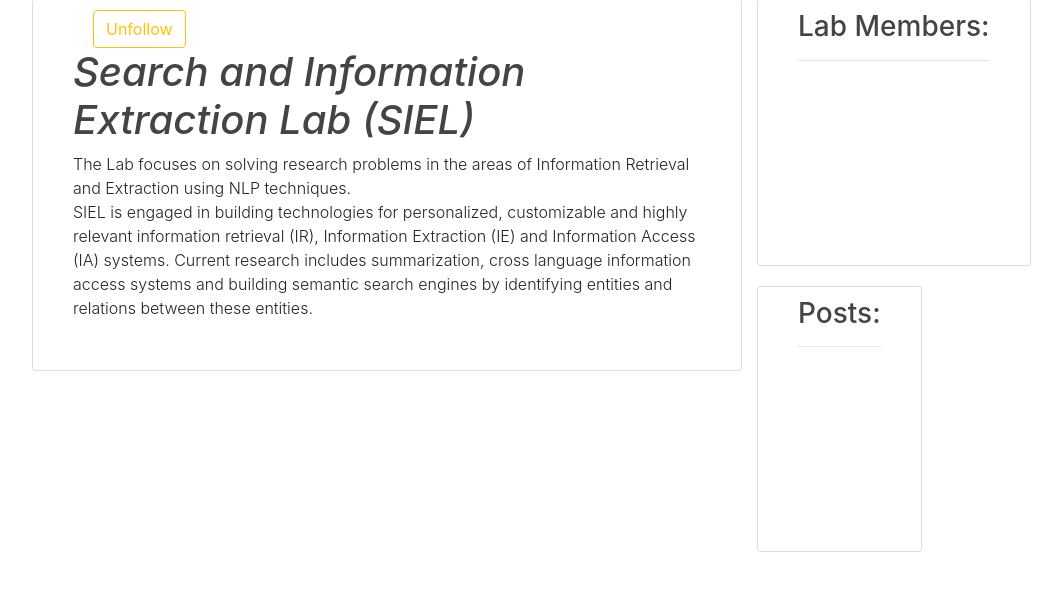
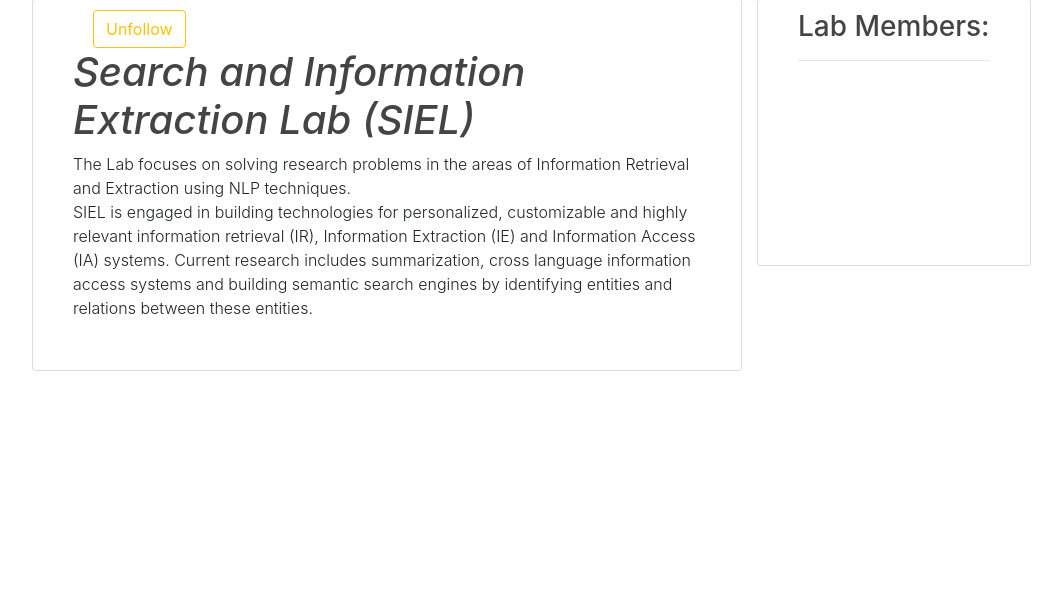
Before and after one commit to Salt-Peter/sce-proj, a Flask app: page /labs/2 in a window 1280 px wide. Shown: the part 81-672 px from the top of the page, without its empty margins (68-1130 px from the left). Run offline with Flask 2, Linux system fonts and the light colour scheme; a user stored in the database is signed in; data comes from the database, SQL or seed files in the repository; some libraries are stand-ins or nearby versions.

Commit message:
Hide posts container if no posts

```diff
--- a/iiit_research/templates/lab_detail.html
+++ b/iiit_research/templates/lab_detail.html
@@ -4,7 +4,7 @@
         <div class="row">
             <div class="col-md-8">
                 <div>
-                    <article class="media content-section">
+                    <article class="media content-section" style="min-height:267px">
                         <div class="media-body">
                             {% if lab.image %}
                                 <img class="rounded-circle"
@@ -30,6 +30,7 @@
                         </div>
                     </article>
                 </div>
+                {% if lab.posts %}
                     <div class="row">
                         <article class="media content-section">
                             <div class="media-body">
@@ -50,6 +51,7 @@
                             </div>
                         </article>
                     </div>
+                {% endif %}
             </div>
         </div>
 
```
Lines whose indentation alone changed are shown as unchanged.
